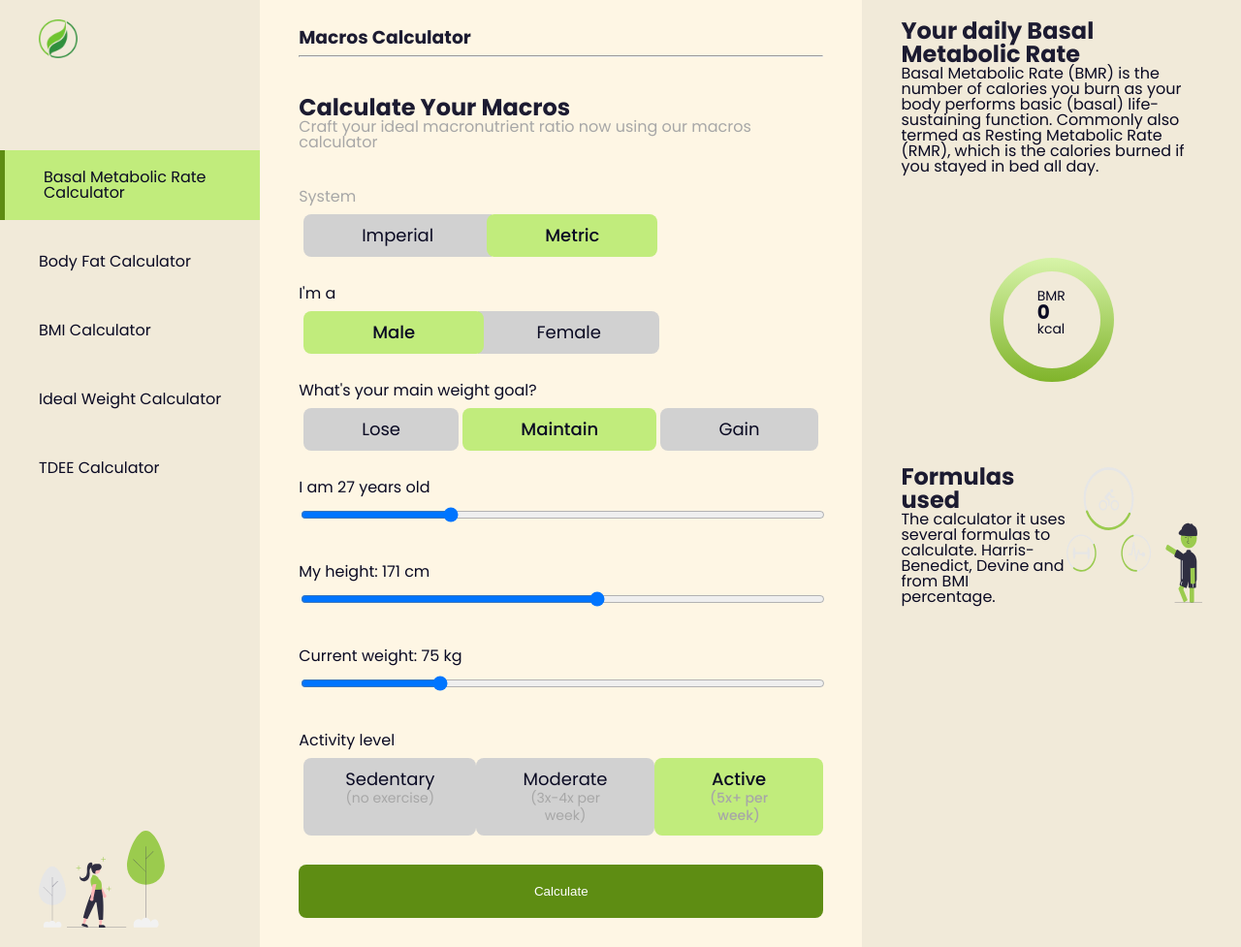
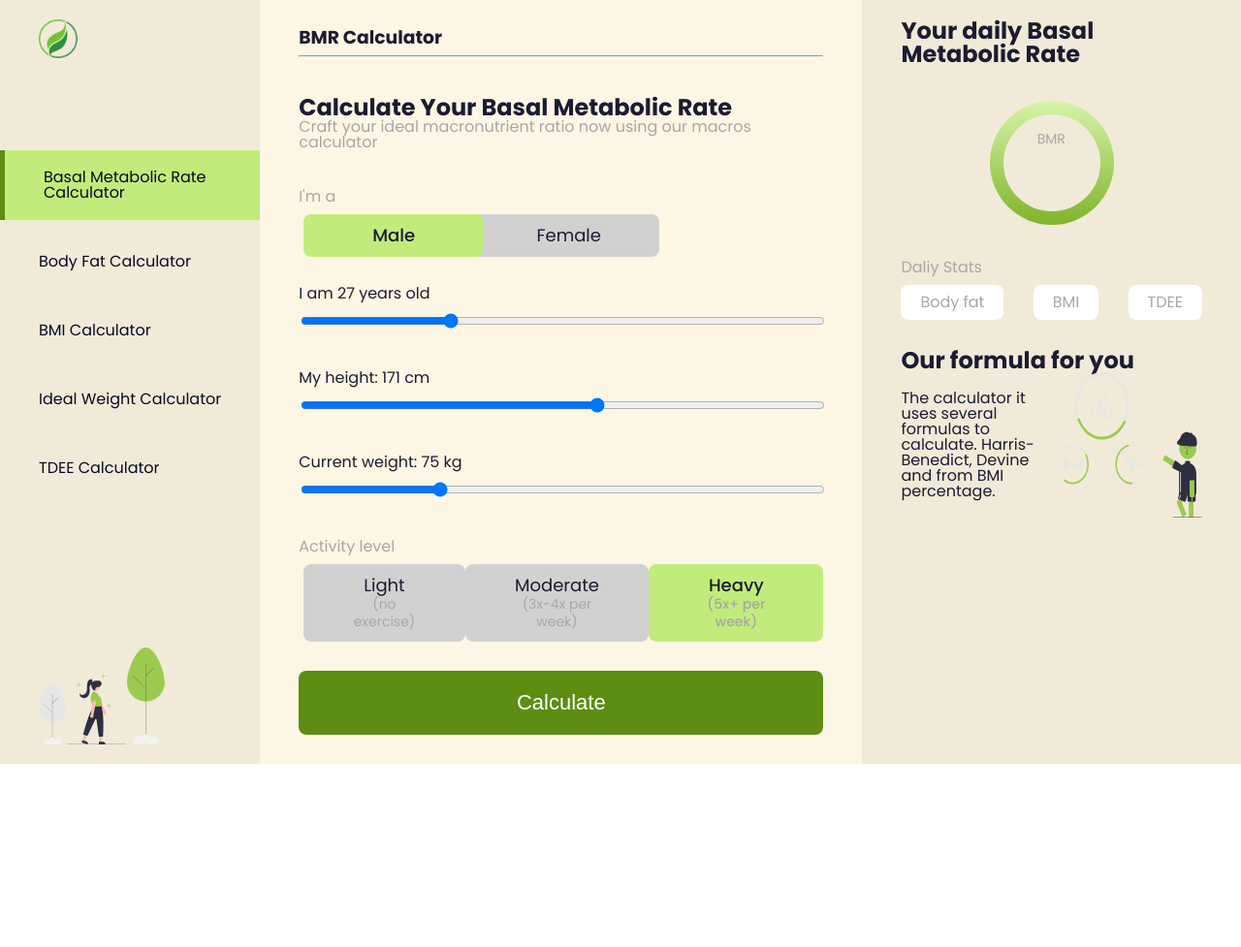
Before and after one commit to maci-kb24/fitness_calculator_api, a plain HTML site: page index.html in a window 1280 px wide. Shown: the whole page at 97% size. After the commit the page ends 800 px from the top, so only its background shows below. Drawn offline with Linux system fonts and the light colour scheme.

Commit message:
fix styling on form buttons & test api

```diff
--- a/index.html
+++ b/index.html
@@ -40,26 +40,26 @@
         <div class="calculator">
           <div class="calc-body">
             <div class="calc-heading">
-              <h3>Macros Calculator</h3>
+              <h3>BMR Calculator</h3>
               <hr />
             </div>
             <div class="calc-subheading">
-              <h2>Calculate Your Macros</h2>
-              <p style="color: #a7a7a7">
+              <h2>Calculate Your Basal Metabolic Rate</h2>
+              <p>
                 Craft your ideal macronutrient ratio now using our macros
                 calculator
               </p>
             </div>
             <form class="fitness-form" id="form" action="">
               <div class="form-body">
-                <div class="system">
-                  <p style="color: #a7a7a7">System</p>
+                <!-- <div class="system">
+                  <p>System</p>
                   <div class="metric-buttons" style="display: inline-flex">
                     <input
                       type="radio"
                       id="imperial"
                       name="system"
-                      value="false"
+                      value="imperial"
                     />
                     <label
                       for="imperial"
@@ -75,14 +75,14 @@
                       type="radio"
                       id="metric"
                       name="system"
-                      value="true"
+                      value="metric"
                       checked
                     />
                     <label for="metric" style="transform: translateX(-5px)"
                       >Metric</label
                     >
                   </div>
-                </div>
+                </div> -->
                 <div class="gender">
                   <p>I'm a</p>
                   <div class="gender-buttons">
@@ -90,7 +90,7 @@
                       type="radio"
                       id="male"
                       name="gender"
-                      value="true"
+                      value="male"
                       checked
                     />
                     <label
@@ -102,7 +102,7 @@
                       type="radio"
                       id="female"
                       name="gender"
-                      value="false"
+                      value="female"
                     />
                     <label
                       for="female"
@@ -117,23 +117,33 @@
                     >
                   </div>
                 </div>
-                <div class="weight-goal">
-                  <p>What's your main weight goal?</p>
-                  <div class="weight-buttons">
-                    <input type="radio" id="lose" name="weight" value="false" />
-                    <label for="lose">Lose</label>
+                <!-- <div class="goal">
+                  <p>What's your main goal?</p>
+                  <div class="goal-buttons">
                     <input
                       type="radio"
-                      id="maintain"
-                      name="weight"
-                      value="true"
+                      id="moderate-fat-loss"
+                      name="goal"
+                      value="moderate fat loss"
+                    />
+                    <label for="moderate-fat-loss">Fat loss</label>
+                    <input
+                      type="radio"
+                      id="maintenance"
+                      name="goal"
+                      value="maintenance"
                       checked
                     />
-                    <label for="maintain">Maintain</label>
-                    <input type="radio" id="gain" name="weight" value="false" />
-                    <label for="gain">Gain</label>
+                    <label for="maintenance">maintain</label>
+                    <input
+                      type="radio"
+                      id="normal-bulking"
+                      name="goal"
+                      value="normal bulking"
+                    />
+                    <label for="normal-bulking">Bulk</label>
                   </div>
-                </div>
+                </div> -->
                 <div class="age">
                   <div id="age-display">I am 27 years old</div>
                   <input
@@ -172,21 +182,20 @@
                   <div class="activity-buttons" style="display: inline-flex">
                     <input
                       type="radio"
-                      id="sedentary"
-                      name="activity"
-                      value="false"
+                      id="light"
+                      name="exercise"
+                      value="light"
                     />
-                    <label for="sedentary" style="text-align: center"
-                      >Sedentary<br /><span
-                        style="color: #a7a7a7; font-size: 14px"
+                    <label for="light" style="text-align: center"
+                      >Light<br /><span style="color: #a7a7a7; font-size: 14px"
                         >(no exercise)</span
                       ></label
                     >
                     <input
                       type="radio"
                       id="moderate"
-                      name="activity"
-                      value="false"
+                      name="exercise"
+                      value="moderate"
                     />
                     <label for="moderate" style="text-align: center"
                       >Moderate<br /><span
@@ -196,13 +205,13 @@
                     >
                     <input
                       type="radio"
-                      id="active"
-                      name="activity"
-                      value="true"
+                      id="heavy"
+                      name="exercise"
+                      value="heavy"
                       checked
                     />
-                    <label for="active" style="text-align: center"
-                      >Active<br /><span style="color: #a7a7a7; font-size: 14px"
+                    <label for="heavy" style="text-align: center"
+                      >Heavy<br /><span style="color: #a7a7a7; font-size: 14px"
                         >(5x+ per week)</span
                       ></label
                     >
@@ -216,41 +225,62 @@
           </div>
         </div>
         <div class="results">
-          <div>
+          <div class="results-heading">
             <h2>Your daily Basal Metabolic Rate</h2>
-            <p>
+            <!-- <p>
               Basal Metabolic Rate (BMR) is the number of calories you burn as
               your body performs basic (basal) life-sustaining function.
               Commonly also termed as Resting Metabolic Rate (RMR), which is the
               calories burned if you stayed in bed all day.
-            </p>
+            </p> -->
           </div>
+          <div class="results-body">
             <div class="outer_circle">
-            <p style="position: absolute; left: 35%; top: 18%; font-size: 14px">
+              <p class="bmr">
                 BMR<br />
-              <span style="font-size: 20px; font-weight: 700">0</span><br />
-              <span>kcal</span>
+                <!-- <span class="number-kcal"></span><br />
+                <span class="kcal"></span> -->
               </p>
               <div class="inner_circle"></div>
             </div>
-          <div class="formulas" style="display: flex">
-            <div>
-              <h2>Formulas used</h2>
+            <div class="daily-stats">
+              <p>Daliy Stats</p>
+            </div>
+            <div class="results-stats">
+              <div class="results-stat body-fat">
+                <p>Body fat</p>
+              </div>
+              <div class="results-stat bmi">
+                <p>BMI</p>
+              </div>
+              <div class="results-stat tdee">
+                <p>TDEE</p>
+              </div>
+            </div>
+          </div>
+          <div class="formulas">
+            <div class="formulas-heading">
+              <h2>Our formula for you</h2>
+            </div>
+            <div style="display: flex; align-items: center">
+              <div style="flex: 2">
                 <p>
                   The calculator it uses several formulas to calculate.
                   Harris-Benedict, Devine and from BMI percentage.
                 </p>
               </div>
+              <div flex:1;>
                 <img
                   src="./public/assets/images/activity_tracker_re_2lvv.svg"
                   alt=""
-              width="45%"
+                  width="100%"
                 />
               </div>
             </div>
           </div>
         </div>
+      </div>
+    </div>
     <script src="./public/assets/js/index.js"></script>
-    <script src="./public/assets/js/fitness-api.js"></script>
   </body>
 </html>
--- a/public/assets/css/style.css
+++ b/public/assets/css/style.css
@@ -2,7 +2,7 @@
 
 body {
   font-family: var(--font-primary);
-  color: var(--text-dark-100);
+  color: var(--text-dark);
 }
 
 :root {
@@ -116,11 +116,26 @@ img {
 .calculator .calc-body .calc-subheading {
   margin-top: 40px;
 }
+.calculator .calc-body .calc-subheading p {
+  color: #a7a7a7;
+}
 
 /*Form*/
 .fitness-form {
   margin-top: 40px;
   border-radius: 8px;
+}
+.fitness-form .form-body .system p {
+  color: #a7a7a7;
+}
+.fitness-form .form-body .gender p {
+  color: #a7a7a7;
+}
+.fitness-form .form-body .weight-goal p {
+  color: #a7a7a7;
+}
+.fitness-form .form-body .activity p {
+  color: #a7a7a7;
 }
 .fitness-form .form-button {
   margin-top: 30px;
@@ -140,7 +155,7 @@ button {
   width: 100%;
 }
 .gender,
-.weight-goal,
+.goal,
 .age,
 .height,
 .weight,
@@ -150,20 +165,20 @@ button {
 /* radio buttons*/
 .metric-buttons,
 .gender-buttons,
-.weight-buttons,
+.goal-buttons,
 .activity-buttons {
   margin-top: 10px;
   margin-left: 5px;
 }
 .metric-buttons input[type="radio"],
 .gender-buttons input[type="radio"],
-.weight-buttons input[type="radio"],
+.goal-buttons input[type="radio"],
 .activity-buttons input[type="radio"] {
   display: none;
 }
 .metric-buttons label,
 .gender-buttons label,
-.weight-buttons label {
+.goal-buttons label {
   display: inline-block;
   background-color: #d1d1d1;
   padding: 13px 60px;
@@ -183,13 +198,13 @@ button {
 }
 .metric-buttons input[type="radio"]:checked + label,
 .gender-buttons input[type="radio"]:checked + label,
-.weight-buttons input[type="radio"]:checked + label,
+.goal-buttons input[type="radio"]:checked + label,
 .activity-buttons input[type="radio"]:checked + label {
   background-color: var(--primary-2);
   font-weight: var(--fw-medium);
 }
 
-.weight-buttons input[type="radio"]:checked + label {
+.goal-buttons input[type="radio"]:checked + label {
   background-color: var(--primary-2);
   font-weight: var(--fw-medium);
 }
@@ -205,6 +220,13 @@ button {
 .weight #weight-range {
   width: 100%;
 }
+/* submit button*/
+.form-button button[type="submit"] {
+  cursor: pointer;
+  font-size: 22px;
+  font-weight: var(--fw-medium);
+}
+
 /*end form*/
 
 /*results*/
@@ -215,11 +237,36 @@ button {
   position: relative;
   z-index: -2;
 }
-
+.results .results-body .outer_circle .bmr {
+  position: absolute;
+  left: 35%;
+  top: 18%;
+  font-size: 14px;
+  color: #a7a7a7;
+}
+.results .results-body .outer_circle .number-kcal {
+  font-size: 20px;
+  font-weight: 700;
+  color: var(--text-dark);
+}
+.results .results-body .daily-stats p {
+  color: #a7a7a7;
+}
+.results .results-body .results-stats {
+  display: flex;
+  justify-content: space-between;
+  margin-top: 10px;
+}
+.results .results-body .results-stats .results-stat {
+  padding: 10px 20px;
+  background-color: #ffffff;
+  color: #a7a7a7;
+  border-radius: 8px;
+}
 /* circular bar*/
 .outer_circle {
   position: relative;
-  margin: 100px auto;
+  margin: 50px auto;
   width: 100px;
   height: 100px;
   border-radius: 50%;
@@ -238,3 +285,7 @@ button {
   z-index: -1;
   border-radius: inherit;
 }
+
+.formulas .formulas-heading h2 {
+  margin-top: 30px;
+}
--- a/public/assets/js/fitness-api.js
+++ /dev/null
@@ -1,28 +0,0 @@
-const encodedParams = new URLSearchParams();
-encodedParams.append("system", "metric");
-encodedParams.append("height", "190");
-encodedParams.append("weight", "80");
-encodedParams.append("age", "30");
-encodedParams.append("gender", "male");
-encodedParams.append("exercise", "little");
-// encodedParams.append("neck", "41");
-// encodedParams.append("hip", "100");
-// encodedParams.append("waist", "88");
-encodedParams.append("goal", "maintenance");
-encodedParams.append("deficit", "500");
-encodedParams.append("goalWeight", "85");
-
-const options = {
-  method: "POST",
-  headers: {
-    "content-type": "application/x-www-form-urlencoded",
-    "X-RapidAPI-Key": "96eeee70d8msh0eacc52ca5d036ap1265aejsnbec8937746ef",
-    "X-RapidAPI-Host": "fitness-api.p.rapidapi.com",
-  },
-  body: encodedParams,
-};
-
-// fetch("https://fitness-api.p.rapidapi.com/fitness", options)
-// .then((response) => response.json())
-// .then((data) => console.log(data))
-// .catch((err) => console.error(err));
--- a/public/assets/js/index.js
+++ b/public/assets/js/index.js
@@ -13,11 +13,7 @@ document.addEventListener("DOMContentLoaded", function () {
   }
 });
 
-//system
-const systemImperial = document.getElementById("imperial").value;
-const systemMetric = document.getElementById("metric").value;
-
-// age range display
+//age range display
 const ageRange = document.getElementById("age-range");
 const ageDisplay = document.getElementById("age-display");
 
@@ -45,23 +41,58 @@ weightRange.addEventListener("input", function () {
 });
 
 //form submit
-
 let formCalc = document.getElementById("form");
 
 formCalc.addEventListener("submit", (e) => {
   e.preventDefault();
 
-  ageValue = ageRange.value;
-  heightValue = heightRange.value;
-  weightValue = weightRange.value;
+  // const bodyFat = document.querySelector(".body-fat");
+  // const system = document.querySelector('input[name="system"]:checked').value;
+  const height = document.getElementById("height-range").value;
+  heightDisplay.textContent = `Please Select Your Height`;
 
-  if (systemImperial === false) {
-    systemImperial;
-  } else {
-    systemMetric;
-  }
+  const weight = document.getElementById("weight-range").value;
+  weightDisplay.textContent = `Please Select Your Weight`;
+  const age = document.getElementById("age-range").value;
+  const gender = document.querySelector('input[name="gender"]:checked').value;
+  const exercise = document.querySelector(
+    'input[name="exercise"]:checked'
+  ).value;
+  // const goal = document.querySelector('input[name="goal"]:checked').value;
+  ageDisplay.textContent = `Please Select Your Age`;
 
-  console.log(systemImperial, systemMetric);
+  // console.log(system, gender, goal, age, height, weight, activity);
+
+  const encodedParams = new URLSearchParams();
+  // encodedParams.append("system", system);
+  encodedParams.append("height", height);
+  encodedParams.append("weight", weight);
+  encodedParams.append("age", age);
+  encodedParams.append("gender", gender);
+  encodedParams.append("exercise", exercise);
+  // encodedParams.append("goal", goal);
+  // encodedParams.append("neck", "41");
+  // encodedParams.append("hip", "100");
+  // encodedParams.append("waist", "88");
+  // encodedParams.append("deficit", "500");
+  // encodedParams.append("goalWeight", weightGoal);
+
+  const options = {
+    method: "POST",
+    headers: {
+      "content-type": "application/x-www-form-urlencoded",
+      "X-RapidAPI-Key": "96eeee70d8msh0eacc52ca5d036ap1265aejsnbec8937746ef",
+      "X-RapidAPI-Host": "fitness-api.p.rapidapi.com",
+    },
+    body: encodedParams,
+  };
+
+  fetch("https://fitness-api.p.rapidapi.com/fitness", options)
+    .then((response) => response.json())
+    .then((data) =>
+      console.log("body metabolic rate:", data.bodyFatPercentage.bmi.conclusion)
+    )
+    .catch((err) => console.error(err));
 
   formCalc.reset();
 });
```
Lines whose indentation alone changed are shown as unchanged.
